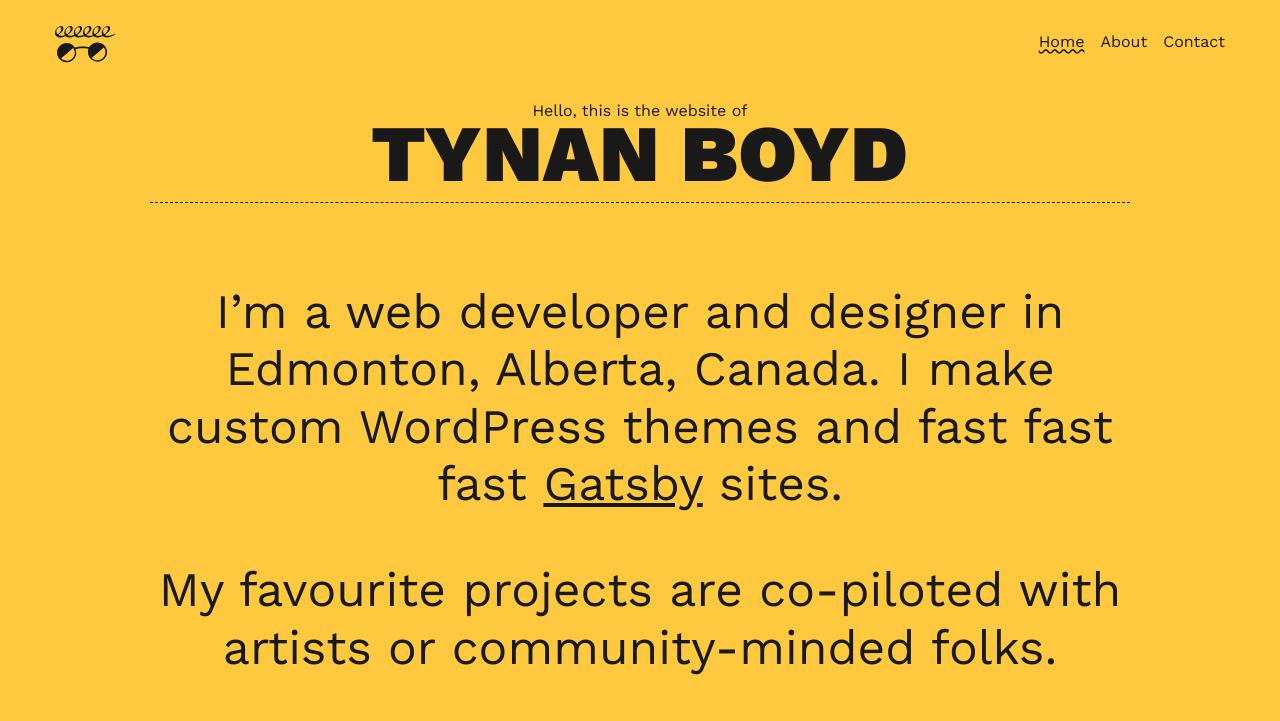
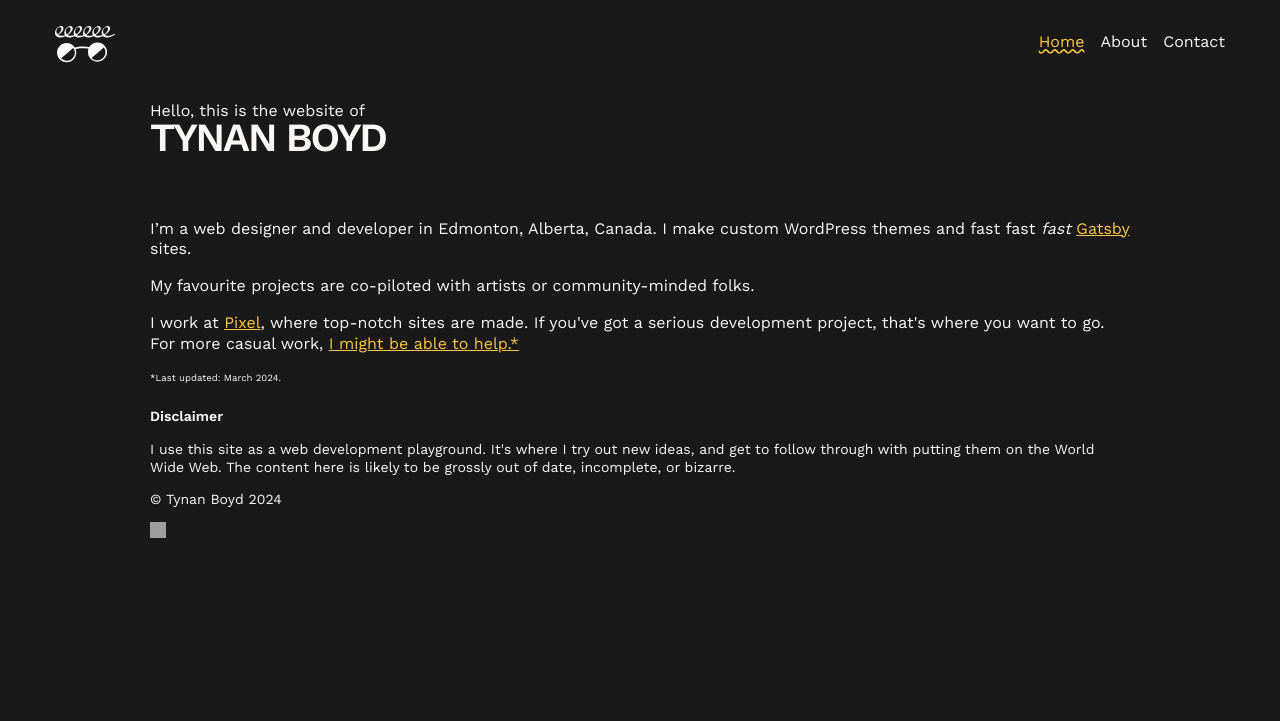
Before and after one commit to tynanboyd/tynanboyd-tynanboyd-com-gatsby, a Gatsby site: page / in a window 1280 px wide. Shown: the top 721 px of the page. Built offline with nearby package versions, Linux system fonts and the light colour scheme; Gatsby itself is replaced by a stand-in of ours; grey boxes are pictures that could not be loaded.

Commit message:
cool changes

```diff
--- a/gatsby-browser.js
+++ b/gatsby-browser.js
@@ -1,7 +1,7 @@
 import React from 'react';
 import Layout from './src/components/Layout';
 import '@fontsource/work-sans';
-import '@fontsource/work-sans/900.css';
+import '@fontsource/work-sans/600.css';
 
 export function wrapPageElement({ element, props }) {
   return <Layout {...props}>{element}</Layout>;
--- a/src/components/Footer.js
+++ b/src/components/Footer.js
@@ -3,11 +3,10 @@ import styled from 'styled-components';
 
 const FooterStyles = styled.footer`
   display: flex;
-  justify-content: center;
+  font-size: 0.875rem;
 
   div {
     max-width: 1170px;
-    padding: 0 25px;
   }
 
   .footer-heading {
@@ -36,15 +35,15 @@ const FooterStyles = styled.footer`
 export default function Footer() {
   return (
     <>
-      <FooterStyles className="text-center">
+      <FooterStyles>
         <div>
           <span className="footer-heading">Disclaimer</span>
-          <small>
+          <p>
             I use this site as a web development playground. It's where I try
             out new ideas, and get to follow through with putting them on the
             World Wide Web. The content here is likely to be grossly out of
             date, incomplete, or bizarre.
-          </small>
+          </p>
           <p>&copy; Tynan Boyd {new Date().getFullYear()}</p>
           <a href="https://strava.com/athletes/40828048" className="strava-badge- strava-badge-follow" target="_blank"><img src="//badges.strava.com/echelon-sprite-16.png" alt="Strava" /></a>
         </div>
--- a/src/components/Nav.js
+++ b/src/components/Nav.js
@@ -10,6 +10,11 @@ const LogoStyles = styled.div`
 
   svg {
     overflow: visible;
+    fill: var(--white);
+
+    path {
+      fill: var(--white);
+    }
   }
 
   #glasses {
@@ -40,7 +45,7 @@ const LogoStyles = styled.div`
 
     #hair,
     #glasses {
-      fill: var(--orange);
+      fill: var(--yellow);
     }
   }
 `;
@@ -63,13 +68,14 @@ const NavStyles = styled.nav`
   }
 
   a {
-    color: var(--black);
+    color: var(--white);
     text-decoration: none;
 
     &[aria-current='page'],
     &:hover {
       text-decoration: underline;
       text-decoration-style: wavy;
+      color: var(--yellow);
     }
   }
 `;
--- a/src/pages/contact.js
+++ b/src/pages/contact.js
@@ -5,8 +5,8 @@ export default function ContactPage() {
   return (
     <>
     <SEO title="Contact"/>
-      <h1 class="text-center">Contact</h1>
-      <p class="text-center">
+      <h1>Contact</h1>
+      <p>
         The best way to get in touch is by email:{' '}
         <a href="mailto:tynanianboyd@gmail.com">tynanianboyd@gmail.com</a>.
       </p>
--- a/src/pages/index.js
+++ b/src/pages/index.js
@@ -3,19 +3,24 @@ import { Link } from 'gatsby';
 import SEO from '../components/seo';
 import styled from 'styled-components';
 
+const styledHomePage = styled.section`
+font-size: 3rem;
+line-height: 3.6rem;
+`;
+
 export default function HomePage() {
   const currentDate = new Date();
   return (
     <>
-      <SEO title="Web developer" />
-      <section className="text-center">
+      <SEO title="Experienced web designer and developer in Edmonton." />
+      <section>
         <span>Hello, this is the website of</span>
         <h1>Tynan Boyd</h1>
       </section>
-      <section className="text-center large-text">
+      <styledHomePage>
         <p>
-          I’m a web developer and designer in Edmonton, Alberta, Canada. I make
-          custom WordPress themes and fast fast fast{' '}
+          I’m a web designer and developer in Edmonton, Alberta, Canada. I make
+          custom WordPress themes and fast fast <em>fast</em>{' '}
           <a rel="noopener" href="https://www.gatsbyjs.com/" target="_blank">
             {' '}
             Gatsby
@@ -38,14 +43,12 @@ export default function HomePage() {
         <p>
           <small>
             <sup>
-              *Last updated: May 11, 2023.
+              *Last updated: March 2024.
               <br />
             </sup>
-            My freelance schedule is booked until July 2023. If we can start your
-            project later in the year, let's plant the seed now.
           </small>
         </p>
-      </section>
+      </styledHomePage>
     </>
   );
 }
--- a/src/styles/GlobalStyles.js
+++ b/src/styles/GlobalStyles.js
@@ -5,6 +5,7 @@ const GlobalStyles = createGlobalStyle`
 		--yellow: #FFC93F;
 		--black: #191919;
 		--white: #FAF7F7;
+		--grey: #9C9C9C;
 		--orange: #F6511D;
 		--blue: #00A6ED;
 		--highlight-background: linear-gradient(145deg, #72f, #c1b);
@@ -18,7 +19,8 @@ const GlobalStyles = createGlobalStyle`
 	}
 
 	body {
-		background-color: var(--yellow);
+		background-color: var(--black);
+		color: var(--white);
 		min-height: 100vh;
 		position: relative;
 	}
@@ -48,16 +50,12 @@ const GlobalStyles = createGlobalStyle`
 	}
 
 	a {
-		color: var(--black);
+		color: var(--yellow);
 	}
 
 	section {
 		margin-bottom: 1rem;
 	}
-
-	small {
-		font-size: 16px;
-	}
 `;
 
 export default GlobalStyles;
--- a/src/styles/Typography.js
+++ b/src/styles/Typography.js
@@ -21,19 +21,19 @@ const Typography = createGlobalStyle`
 	}
 
 	h1 {
-		font-weight: 900;
-		font-size: 3rem;
-		text-transform: uppercase;
-		letter-spacing: 1px;
+		font-weight: 600;
+		font-size: 2.5rem;
+		letter-spacing: -0.05em;
 		margin-bottom: 1rem;
 		padding-bottom: 1rem;
 		line-height: 0.8;
 		margin-top: 0;
 		border-bottom: 1px dashed var(--black);
+		text-transform: uppercase;
+	}
 
-		@media(min-width: 601px) {
-			font-size: 5rem;
-		}
+	h2 {
+		font-weight: 600;
 	}
 
 
```
